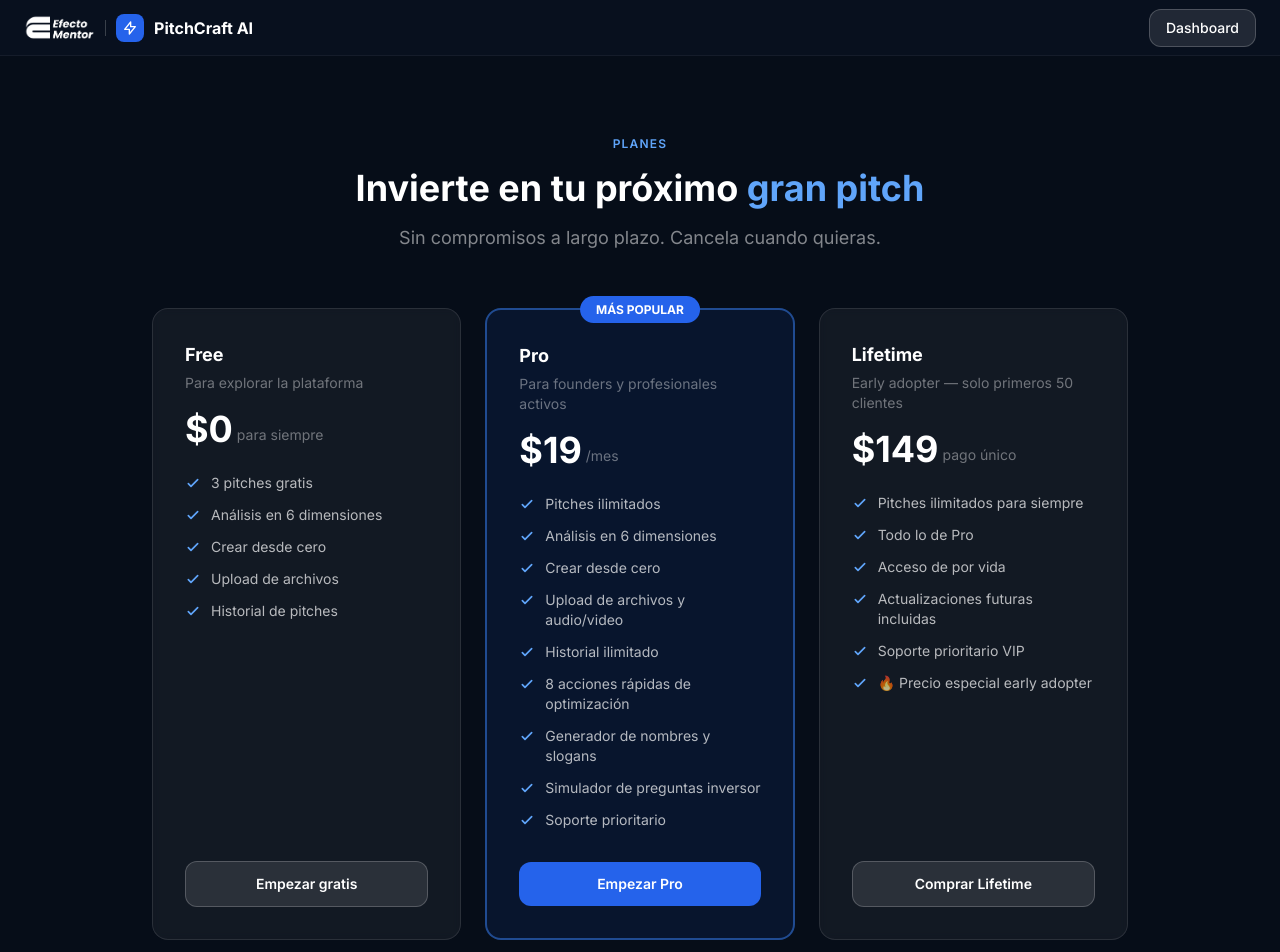
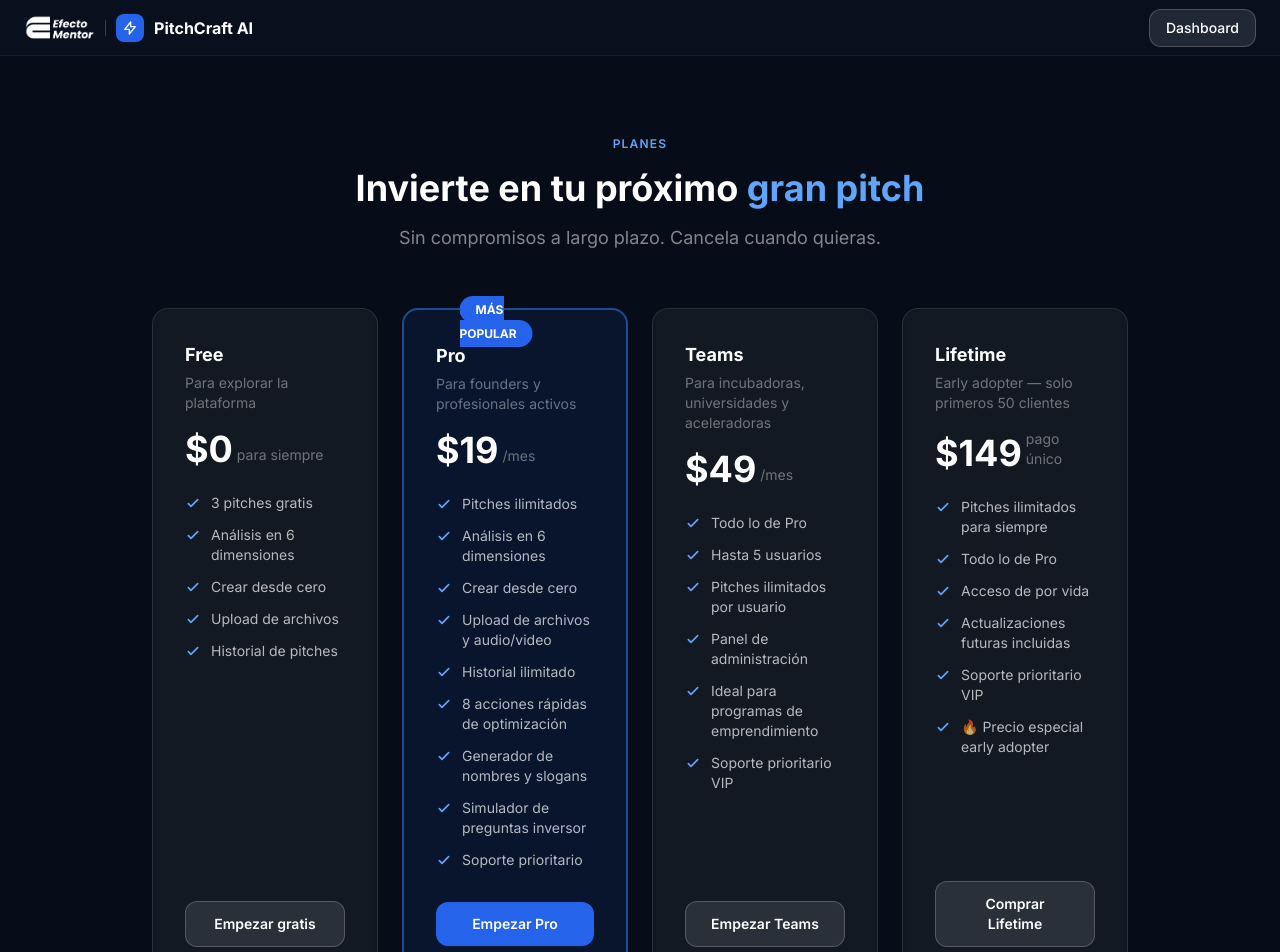
Before and after one commit to leandrolunacv/pitchcraft-ai, a Next.js app: page /pricing in a window 1280 px wide. Shown: the top 952 px of the page. Built offline with nearby package versions, Linux system fonts and the light colour scheme.

Commit message:
feat: add Teams plan at $49/mes

```diff
--- a/app/api/stripe/checkout/route.ts
+++ b/app/api/stripe/checkout/route.ts
@@ -10,7 +10,7 @@
     return NextResponse.json({ error: 'Unauthorized' }, { status: 401 })
   }
 
-  const { plan } = await req.json() as { plan: 'monthly' | 'lifetime' }
+  const { plan } = await req.json() as { plan: 'monthly' | 'teams' | 'lifetime' }
   const planConfig = PLANS[plan]
   if (!planConfig) {
     return NextResponse.json({ error: 'Invalid plan' }, { status: 400 })
@@ -39,7 +39,7 @@
   const session = await stripe.checkout.sessions.create({
     customer: customerId,
     line_items: [{ price: planConfig.priceId, quantity: 1 }],
-    mode: plan === 'monthly' ? 'subscription' : 'payment',
+    mode: plan === 'lifetime' ? 'payment' : 'subscription',
     success_url: `${origin}/dashboard?upgraded=true`,
     cancel_url: `${origin}/pricing`,
     metadata: { supabase_user_id: user.id, plan },
--- a/app/api/stripe/webhook/route.ts
+++ b/app/api/stripe/webhook/route.ts
@@ -6,7 +6,7 @@
 async function updateUserPlan(
   admin: ReturnType<typeof createSupabaseAdminClient>,
   customerId: string,
-  plan: 'paid' | 'free' | 'lifetime',
+  plan: 'paid' | 'free' | 'lifetime' | 'teams',
   subscriptionId?: string
 ) {
   await admin
@@ -43,6 +43,8 @@
         await updateUserPlan(admin, customerId, 'lifetime')
       } else if (plan === 'monthly') {
         await updateUserPlan(admin, customerId, 'paid', session.subscription as string)
+      } else if (plan === 'teams') {
+        await updateUserPlan(admin, customerId, 'teams', session.subscription as string)
       }
       break
     }
--- a/app/pricing/page.tsx
+++ b/app/pricing/page.tsx
@@ -46,6 +46,25 @@
     highlight: true,
   },
   {
+    id: 'teams',
+    name: 'Teams',
+    price: '$49',
+    period: '/mes',
+    description: 'Para incubadoras, universidades y aceleradoras',
+    pitches: -1,
+    features: [
+      'Todo lo de Pro',
+      'Hasta 5 usuarios',
+      'Pitches ilimitados por usuario',
+      'Panel de administración',
+      'Ideal para programas de emprendimiento',
+      'Soporte prioritario VIP',
+    ],
+    cta: 'Empezar Teams',
+    plan: 'teams',
+    highlight: false,
+  },
+  {
     id: 'lifetime',
     name: 'Lifetime',
     price: '$149',
@@ -69,7 +88,7 @@
 export default function PricingPage() {
   const [loading, setLoading] = useState<string | null>(null)
 
-  async function handleCheckout(plan: 'monthly' | 'lifetime') {
+  async function handleCheckout(plan: 'monthly' | 'teams' | 'lifetime') {
     setLoading(plan)
     try {
       const res = await fetch('/api/stripe/checkout', {
@@ -124,7 +143,7 @@
           </motion.div>
         </div>
 
-        <div className="grid grid-cols-1 md:grid-cols-3 gap-6">
+        <div className="grid grid-cols-1 md:grid-cols-2 lg:grid-cols-4 gap-6">
           {plans.map((plan, i) => (
             <motion.div
               key={plan.id}
@@ -178,7 +197,7 @@
                 </Link>
               ) : (
                 <button
-                  onClick={() => handleCheckout(plan.plan as 'monthly' | 'lifetime')}
+                  onClick={() => handleCheckout(plan.plan as 'monthly' | 'teams' | 'lifetime')}
                   disabled={loading === plan.plan}
                   className={`w-full py-3 rounded-xl font-semibold text-sm transition-all disabled:opacity-60 disabled:cursor-not-allowed ${
                     plan.highlight
--- a/lib/plans.ts
+++ b/lib/plans.ts
@@ -1,14 +1,16 @@
-export type Plan = 'free' | 'paid' | 'lifetime'
+export type Plan = 'free' | 'paid' | 'teams' | 'lifetime'
 
 export const PLAN_LIMITS: Record<Plan, number> = {
   free: 3,
   paid: 999999, // unlimited
+  teams: 999999, // unlimited
   lifetime: 999999, // unlimited
 }
 
 export const PLAN_LABELS: Record<Plan, string> = {
   free: 'Free',
   paid: 'Pro',
+  teams: 'Teams',
   lifetime: 'Lifetime',
 }
 
```
Also changed, not shown: lib/stripe.ts (+7 -0 lines).
